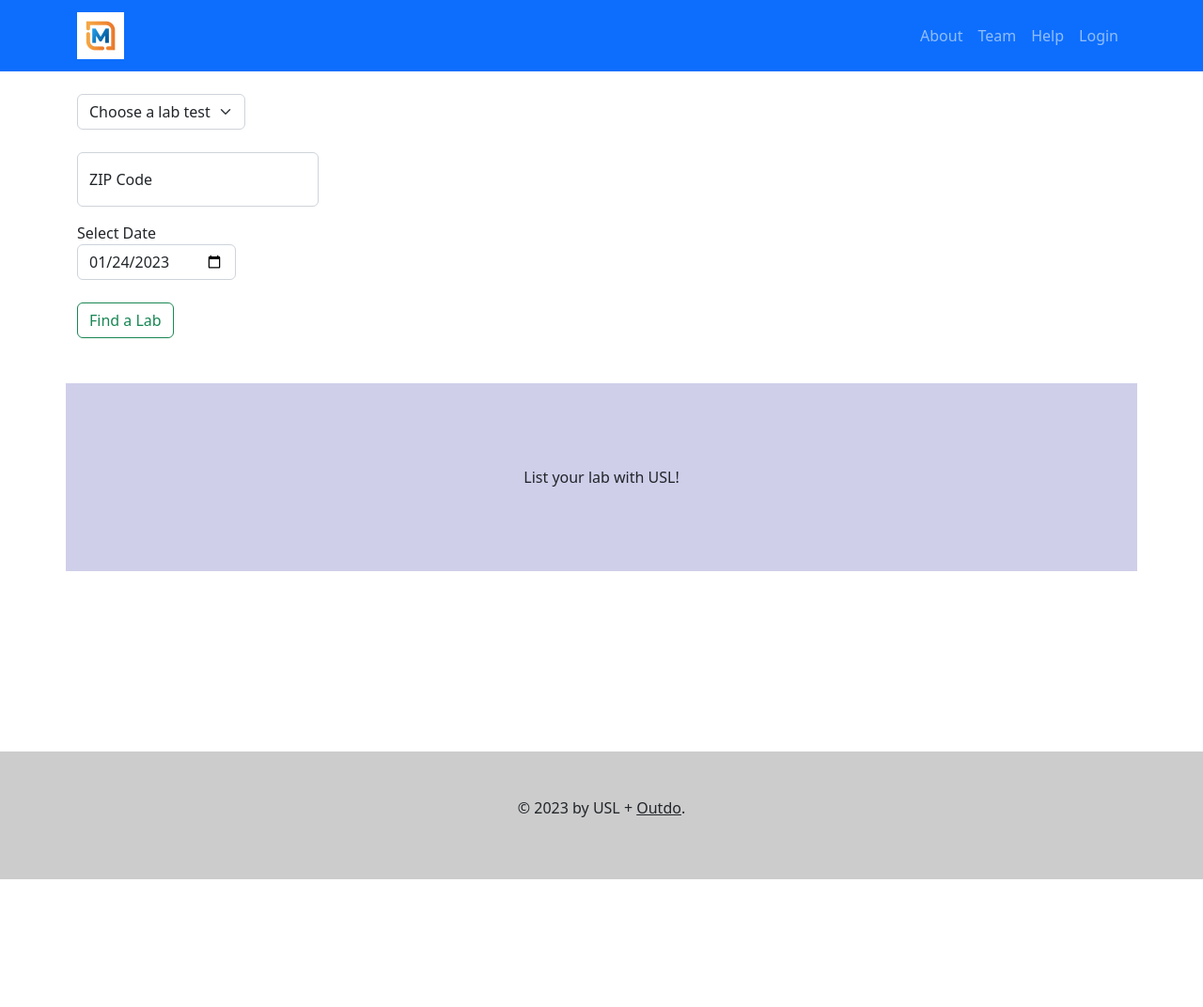
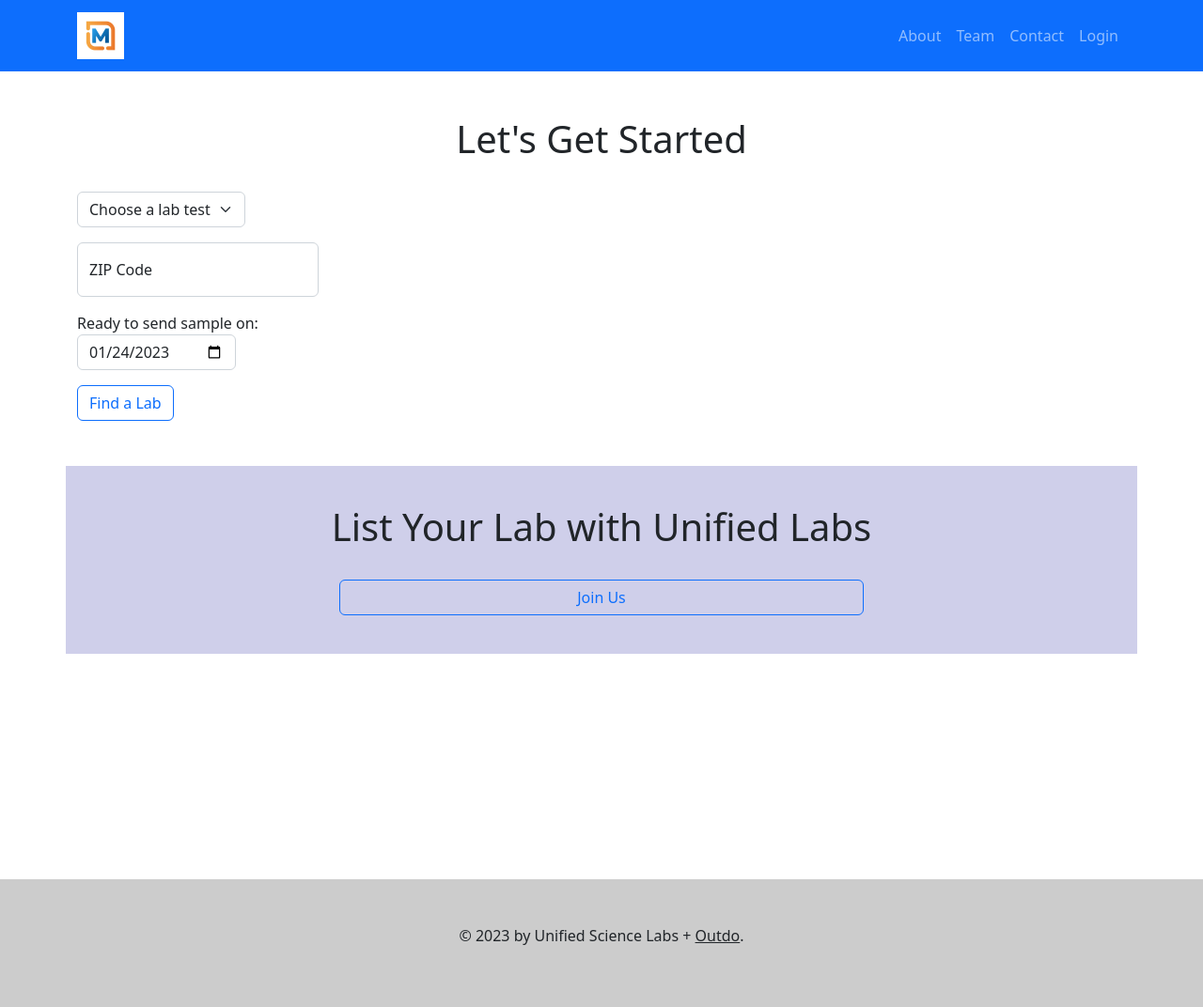
Before and after one commit to bharding216/labs, a Flask app: page / in a window 1280 px wide. Shown: the whole page at 94% size. Before the commit the page ends 936 px from the top, so only its background shows below. Run offline with Flask 2, Linux system fonts and the light colour scheme; data that the repository does not hold is empty.

Commit message:
Create contact page

```diff
--- a/project/templates/about.html
+++ b/project/templates/about.html
@@ -131,7 +131,7 @@
             style="background-color: rgba(19, 17, 151, 0.2)">
             <a class="btn btn-outline-primary mx-auto"
             href="#" role="button"
-            style="width: 25%">
+            style="width:auto">
 
             Let's Get Started!
         </a>
--- a/project/templates/base.html
+++ b/project/templates/base.html
@@ -55,7 +55,7 @@
 
 
             <!--Links to the right-->
-            <div class="navbar-collapse collapse id="navbarSupportedContent">
+            <div class="navbar-collapse collapse" id="navbarSupportedContent">
                 <ul class="navbar-nav ms-auto">
 
                     <li class="nav-item">
@@ -74,8 +74,8 @@
 
                     <li class="nav-item">
                         <a class="nav-link" aria-current="page"
-                            href="{{ url_for('views.help') }}">
-                            Help
+                            href="{{ url_for('views.contact') }}">
+                            Contact
                         </a>
                     </li>
 
@@ -104,7 +104,7 @@
     <!--Great example for the footer: (https://mdbootstrap.com/docs/standard/navigation/footer/)-->
         <p>
         {% block footer %}
-        &copy; 2023 by USL + <a class="text-dark" href="https://outdoexcel.com/"
+        &copy; 2023 by Unified Science Labs + <a class="text-dark" href="https://outdoexcel.com/"
             target="_blank"
             rel="noopener noreferrer">Outdo</a>.
         {% endblock %}
--- a/project/templates/help.html
+++ b/project/templates/contact.html
@@ -3,5 +3,5 @@
 {% block title %}Contact Support{% endblock %}
 
 {% block content %}
-<h1>This is our Help/Contact page</h1>
+<h1>This page will contain a Contact Form</h1>
 {% endblock %}
--- a/project/templates/index.html
+++ b/project/templates/index.html
@@ -3,16 +3,24 @@
 {% block title %}USL | Find a Lab Near You{% endblock %}
 
 {% block content %}
-<br>
 
-<div class="container">
 
-    <form>
 
-        <div class="form-group">
+<div class="container my-5">
 
-            <select class="form-select" aria-label="Default select example"
-                style="width:auto">
+    <div class="row">
+        <div class="col-md-12 pb-4 text-center d-flex flex-column justify-content-center">
+            <h1>Let's Get Started</h1>
+        </div>
+    </div>
+
+    <form action="{{ url_for('views.labs') }}" method="get">
+
+        <div class="form-group mb-3">
+
+            <div class="col-md-12">
+
+                <select class="form-select" style="width:auto">
 
                     <option selected disabled="disabled">Choose a lab test</option>
                     {% for test in tests %}
@@ -23,46 +31,63 @@
 
             </div>
 
-        <br>
+        </div>
 
-        <div class="form-floating mb-3">
+
+        <div class="form-group mb-3">
+
+            <div class="form-floating">
 
                 <input type="text" pattern="[0-9]{5}"
-                class="form-control" id="zip_input"
+                    class="form-control" id="zipcode"
                     style="width:auto" placeholder="ZIP Code"/>
-            <label for="zip_input">ZIP Code</label>
+                <label for="zipcode">ZIP Code</label>
+
+            </div>
 
         </div>
 
 
 
-        <div class="md-form md-outline input-with-post-icon datepicker"
-            inline="true">
 
-            <label for="date-picker">Select Date</label>
 
-            <br>
+        <div class="form-group mb-3">
+
+            <div class="col-md-6">
+
+                <label for="date-picker">Ready to send sample on:</label>
 
                 <input type="date" id="date-picker" class="form-control"
                     style="width:auto" value="{{ date }}">
 
             </div>
 
-        <br>
+        </div>
 
-        <button type="submit" class="btn btn-outline-success">Find a Lab</button>
 
+
+
+
+        <div class="form-group mb-3">
+            <div class="col-md-3">
+                <button type="submit"
+                    class="btn btn-outline-primary"
+                    style="width:auto">
+                    Find a Lab
+                </button>
+            </div>
+        </div>
 
     </form>
 
-
 </div>
 
-<br><br>
 
 
-<div class="container">
-    <div class="row" style="height: 200px">
+
+
+<div class="container my-5">
+    <div class="row" data-aos="fade-up" style="height: 200px">
         <!--text-center = horizontally center
             d-flex = replacement for 'float'
             flex-column = allows you to align items within column
@@ -70,7 +95,15 @@
         <div class="col-md-12 text-center d-flex flex-column justify-content-center"
             style="background-color: rgba(19, 17, 151, 0.2)">
 
-        List your lab with USL!
+            <h1 class="pb-4">List Your Lab with Unified Labs</h1>
+
+
+            <a class="btn btn-outline-primary mx-auto"
+            href="{{ url_for('views.contact') }}" role="button"
+            style="width: 50%">
+
+            Join Us
+            </a>
 
 
         </div>
--- a/project/views.py
+++ b/project/views.py
@@ -14,13 +14,17 @@ def index():
 def about():
     return render_template('about.html')
 
+@views.route('/labs', methods=['GET'])
+def labs():
+    return render_template('labs.html')
+
 @views.route('/team', methods=['GET'])
 def team():
     return render_template('team.html')
 
-@views.route('/help', methods=['GET'])
-def help():
-    return render_template('help.html')
+@views.route('/contact', methods=['GET'])
+def contact():
+    return render_template('contact.html')
 
 @views.route('/login', methods=['GET'])
 def login():
```
Also changed, not shown: project/templates/checkout.html (added, +25 -0 lines), project/templates/labs.html (added, +10 -0 lines). Lines whose indentation alone changed are shown as unchanged.
